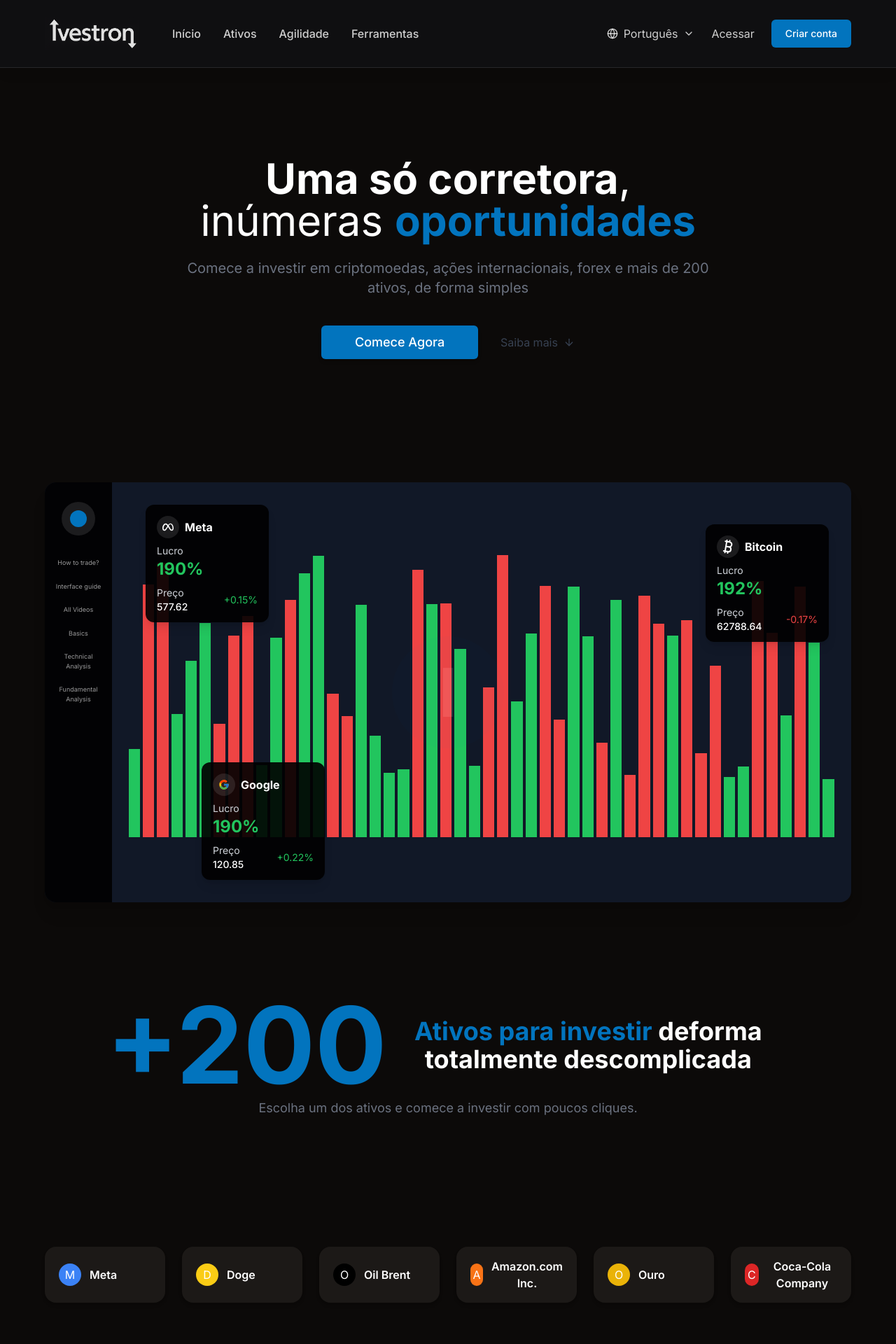
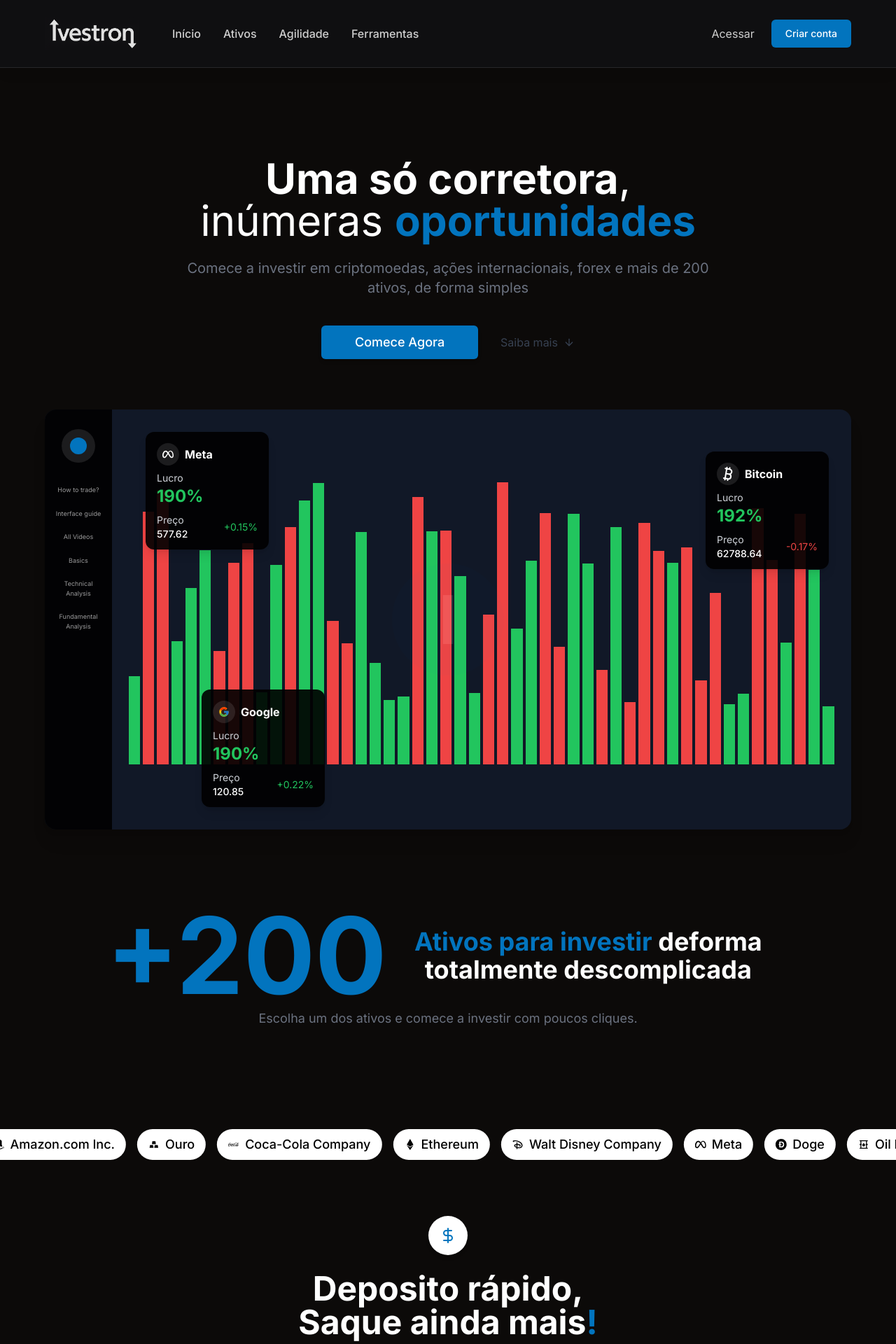
Before and after one commit to caetanobona/ivestron-asset-gateway, a React (Vite) app: page / in a window 1280 px wide. Shown: the top 1920 px of the page at 70% size. Built offline with nearby package versions, Linux system fonts and the light colour scheme.

Commit message:
Added carousel for AssetHighlight section

```diff
--- a/src/components/AssetButtons.tsx
+++ b/src/components/AssetButtons.tsx
@@ -1,5 +1,11 @@
 
 import React from 'react';
+import { CarouselItem, ContinuousCarousel } from './ContinuousCarousel';
+import { FaAmazon, FaEthereum, FaMeta } from 'react-icons/fa6';
+import { SiCocacola, SiDogecoin } from 'react-icons/si'
+import { MdOutlineOilBarrel } from 'react-icons/md';
+import { TbBrandDisney } from 'react-icons/tb';
+import { AiFillGold } from 'react-icons/ai';
 
 interface AssetButtonProps {
   logo: string;
@@ -19,30 +25,19 @@ const AssetButton: React.FC<AssetButtonProps> = ({ logo, name, color }) => {
 };
 
 const AssetButtons = () => {
-  const assets = [
-    { logo: "M", name: "Meta", color: "bg-blue-500 text-white" },
-    { logo: "D", name: "Doge", color: "bg-yellow-400 text-white" },
-    { logo: "O", name: "Oil Brent", color: "bg-black text-white" },
-    { logo: "A", name: "Amazon.com Inc.", color: "bg-orange-500 text-white" },
-    { logo: "O", name: "Ouro", color: "bg-yellow-500 text-white" },
-    { logo: "C", name: "Coca-Cola Company", color: "bg-red-600 text-white" },
+  const assets : CarouselItem[] = [
+    { icon: <FaMeta color='black'/>, label: "Meta" },
+    { icon: <SiDogecoin color='black'/>, label: "Doge" },
+    { icon: <MdOutlineOilBarrel color='black'/>, label: "Oil Brent" },
+    { icon: <FaAmazon color='black'/>, label: "Amazon.com Inc." },
+    { icon: <AiFillGold color='black'/>, label: "Ouro" },
+    { icon: <SiCocacola color='black'/>, label: "Coca-Cola Company" },
+    { icon: <FaEthereum color='black'/>, label: "Ethereum" },
+    { icon: <TbBrandDisney color='black'/>, label: "Walt Disney Company" }
   ];
 
   return (
-    <section className="py-10 pb-24 px-6">
-      <div className="max-w-6xl mx-auto">
-        <div className="grid grid-cols-1 sm:grid-cols-2 md:grid-cols-3 lg:grid-cols-6 gap-6">
-          {assets.map((asset, index) => (
-            <AssetButton
-              key={index}
-              logo={asset.logo}
-              name={asset.name}
-              color={asset.color}
-            />
-          ))}
-        </div>
-      </div>
-    </section>
+    <ContinuousCarousel items={assets}/>
   );
 };
 
--- /dev/null
+++ b/src/components/ContinuousCarousel.tsx
@@ -0,0 +1,43 @@
+import React from "react";
+import { Button } from "@/components/ui/button"; // ← optional shadcn
+
+export interface CarouselItem {
+  icon: React.ReactNode;
+  label: string
+}
+
+/**
+ * Props:
+ *  - items: Array of { icon: ReactNode, label: string }
+ *  - duration: total time in seconds for one full scroll cycle (default: 30)
+ */
+export function ContinuousCarousel({
+  items,
+  duration = 10,
+}: {
+  items: CarouselItem[];
+  duration?: number;
+}) {
+  const doubled = [...items, ...items];
+
+  return (
+    <div className="w-full overflow-hidden bg-stone-950">
+      <div
+        className="flex items-center animate-marquee"
+        style={{ animationDuration: `${duration}s` }}
+      >
+        {doubled.map((item, idx) => (
+          <div
+            key={idx}
+            className="flex-shrink-0 px-4 py-2 mx-2 bg-white rounded-full shadow-sm flex items-center space-x-2"
+          >
+            <div>
+              {item.icon}
+            </div>
+            <span className="text-lg font-medium text-black">{item.label}</span>
+          </div>
+        ))}
+      </div>
+    </div>
+  );
+}
--- a/src/components/HeroSection.tsx
+++ b/src/components/HeroSection.tsx
@@ -5,7 +5,7 @@ import { ArrowDown } from 'lucide-react';
 
 const HeroSection = () => {
   return (
-    <section className="bg-stone-950 py-20 md:py-24 lg:py-32">
+    <section className="bg-stone-950 py-20 md:py-24 lg:pt-32 lg:pb-12">
       <div className="max-w-4xl mx-auto px-6 text-center">
         <h1 className="text-4xl md:text-6xl mb-6">
           <span className='font-bold'>Uma só corretora</span>, <br />
--- a/src/components/Navbar.tsx
+++ b/src/components/Navbar.tsx
@@ -47,12 +47,6 @@ const Navbar = () => {
 
         {/* Right section: Language and Authentication */}
         <div className="flex items-center space-x-6">
-          {/* Language selector */}
-          <div className="hidden md:flex items-center cursor-pointer text-white/80">
-            <Globe size={16} />
-            <span className="mx-2">Português</span>
-            <ChevronDown size={16} />
-          </div>
 
           {/* Authentication buttons */}
           <a href="#" className="hidden md:block text-white/80 hover:text-ivestron-blue transition-colors">Acessar</a>
--- a/src/components/SimplifiedTradingSection.tsx
+++ b/src/components/SimplifiedTradingSection.tsx
@@ -100,8 +100,8 @@ const SimplifiedTradingSection = () => {
               seus lucros imediatamente!
             </p>
 
-            <div className="flex items-center gap-6">
-              <Button className="bg-ivestron-blue hover:bg-ivestron-blue-dark text-white px-8 py-6 rounded-md">
+            <div className="flex-col flex items-center gap-6 lg:flex-row">
+              <Button className="bg-ivestron-blue w-full text-md hover:bg-ivestron-blue-dark text-white px-8 py-6 rounded-md lg:w-auto">
                 Comece Agora
               </Button>
 
--- a/src/components/TradingInterface.tsx
+++ b/src/components/TradingInterface.tsx
@@ -66,7 +66,7 @@ const AssetCard: React.FC<AssetCardProps> = ({
 
 const TradingInterface = () => {
   return (
-    <section className="py-12 px-6 relative">
+    <section className="py-12 lg:py-6 px-6 relative">
       <div className="max-w-6xl mx-auto relative">
         {/* Main Trading Interface */}
         <div className="bg-gray-900 rounded-2xl shadow-xl relative overflow-hidden h-[500px] md:h-[600px]">
--- a/src/index.css
+++ b/src/index.css
@@ -103,3 +103,12 @@
     font-family: 'Inter', sans-serif;
   }
 }
+
+@keyframes marquee {
+  0%   { transform: translateX(0);    }
+  100% { transform: translateX(-50%); }
+}
+
+.animate-marquee {
+  animation: marquee linear infinite;
+}
```
Also changed, not shown: 1 other file (tests, documents, lock files or other folders).
